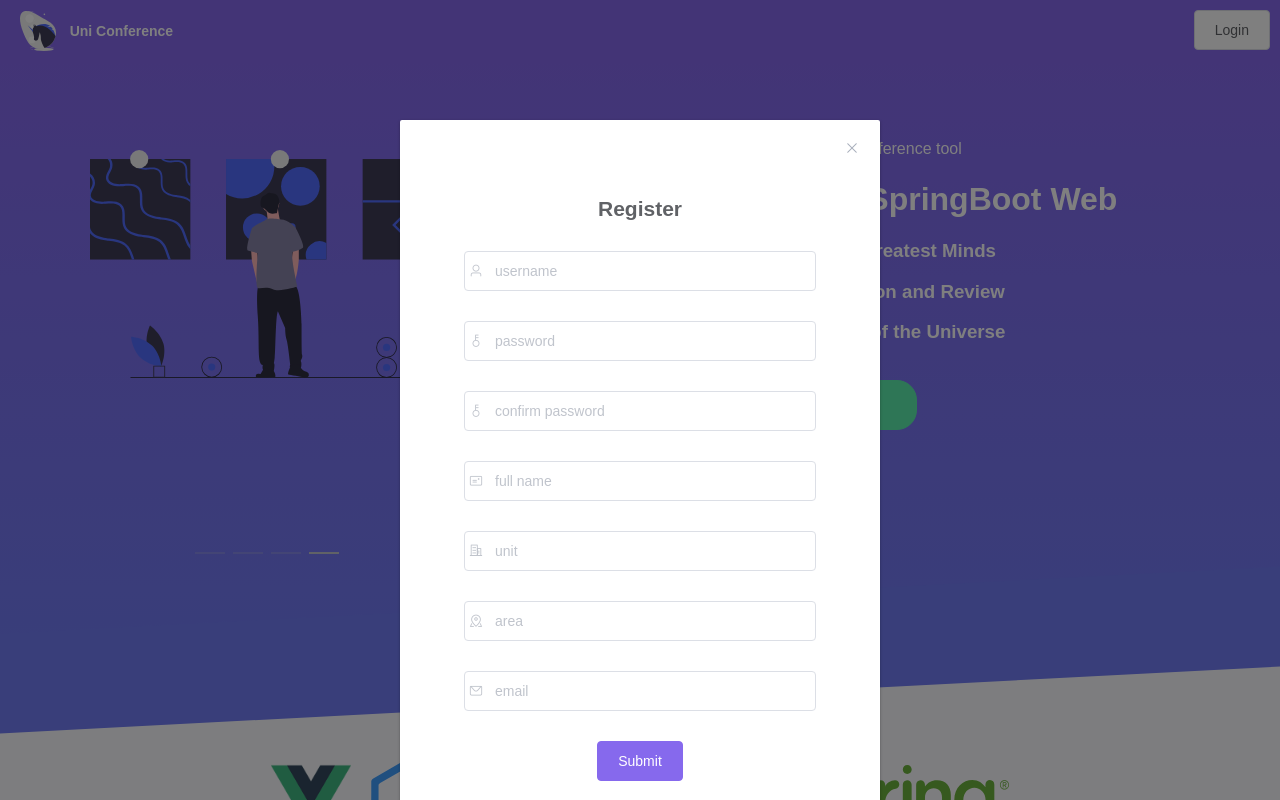
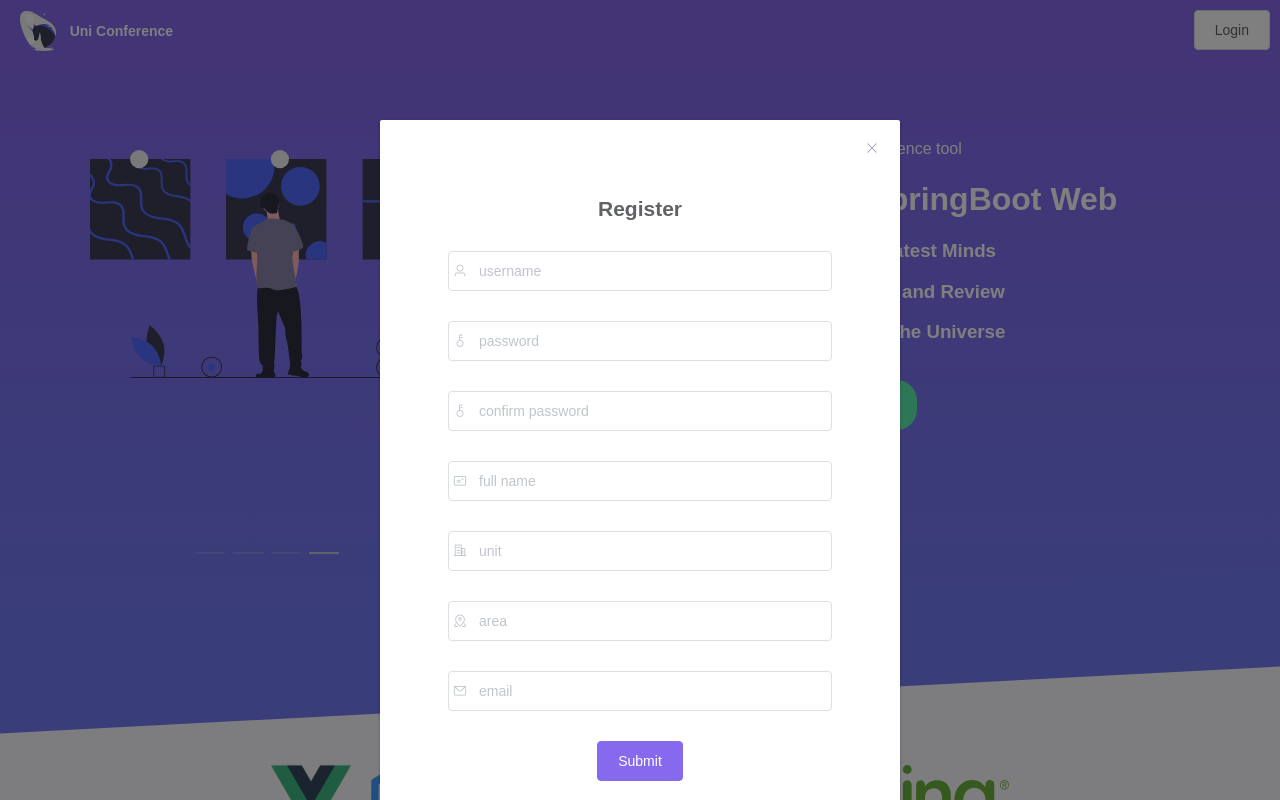
Before and after one commit to YHsilver/Unichair-Frontend, a Vue app in the folder frontend/: page /user in a window 1280 px wide. Both pictures are taken after a click on the button "Try for free". Shown: the top 800 px of the page. Built offline with nearby package versions, Linux system fonts and the light colour scheme.

Commit message:
fix register bug

```diff
--- a/frontend/src/components/headerComponents/LoginForm.vue
+++ b/frontend/src/components/headerComponents/LoginForm.vue
@@ -25,9 +25,9 @@
       <!-- register tip -->
       <el-form-item>
         <span>No account yet? 👉 </span>
-        <el-link type="primary" :underline="false" @click="registerFormVisible = true">register now </el-link>
-        <el-dialog :visible.sync="registerFormVisible" width="480px" append-to-body>
-          <RegisterForm />
+        <el-link type="primary" :underline="false" @click="registerFormVisible.name = true">register now </el-link>
+        <el-dialog :visible.sync="registerFormVisible.name" width="520px" append-to-body>
+          <RegisterForm :registerFormVisible="registerFormVisible" />
         </el-dialog>
       </el-form-item>
     </el-form>
@@ -49,7 +49,7 @@ export default {
         username: [{ required: true, message: '', trigger: 'blur' }],
         password: [{ required: true, message: '', trigger: 'blur' }],
       },
-      registerFormVisible: false,
+      registerFormVisible: { name: false },
     };
   },
   methods: {
--- a/frontend/src/components/headerComponents/RegisterForm.vue
+++ b/frontend/src/components/headerComponents/RegisterForm.vue
@@ -5,7 +5,7 @@
 
       <!-- user -->
       <el-form-item prop="username" class="inputBox">
-        <el-input class="form-input" type="text" v-model="registerForm.username" auto-complete="off" placeholder="username" @blur.native.capture="aAjax" clearable>
+        <el-input class="form-input" type="text" v-model="registerForm.username" auto-complete="off" placeholder="username" clearable>
           <i slot="prefix" class="el-icon-user"></i>
         </el-input>
       </el-form-item>
@@ -77,6 +77,7 @@
 <script>
 export default {
   name: 'Register',
+  props: ['registerFormVisible'],
   data() {
     const dataValid = (rule, value, callback) => {
       let userName = this.registerForm.username;
@@ -159,9 +160,8 @@ export default {
             .then((resp) => {
               // 根据后端的返回数据修改
               if (resp.status === 200 && Object.prototype.hasOwnProperty.call(resp.data, 'id')) {
-                // 跳转到login
                 this.$message({ type: 'success', message: 'successful registration', duration: '2000', showClose: 'true', center: 'true' });
-                this.$router.replace('/');
+                this.registerFormVisible.name = false;
               } else {
                 this.$message({ type: 'error', message: resp.data.message, duration: '2000', showClose: 'true', center: 'true' });
               }
@@ -176,29 +176,29 @@ export default {
         }
       });
     },
-    aAjax() {
-      this.$axios
-        .post('/login', {
-          username: this.registerForm.username,
-        })
-        .then((resp) => {
-          console.log(resp);
-        })
-        .catch((error) => {
-          if (error.status === 500) {
-            this.$message({
-              type: 'error',
-              message: "This username ' " + this.registerForm.username + " ' has been registered",
-              duration: '2000',
-              showClose: 'true',
-              center: 'true',
-            });
-            this.registerForm.username = '';
-          } else {
-            console.log('error');
-          }
-        });
-    },
+    // aAjax() {
+    //   this.$axios
+    //     .post('/login', {
+    //       username: this.registerForm.username,
+    //     })
+    //     .then((resp) => {
+    //       console.log(resp);
+    //     })
+    //     .catch((error) => {
+    //       if (error.status === 500) {
+    //         this.$message({
+    //           type: 'error',
+    //           message: "This username ' " + this.registerForm.username + " ' has been registered",
+    //           duration: '2000',
+    //           showClose: 'true',
+    //           center: 'true',
+    //         });
+    //         this.registerForm.username = '';
+    //       } else {
+    //         console.log('error');
+    //       }
+    //     });
+    // },
   },
 };
 </script>
--- a/frontend/src/components/homeComponents/Welcome.vue
+++ b/frontend/src/components/homeComponents/Welcome.vue
@@ -17,11 +17,12 @@
         <h3>Management of Submission and Review</h3>
         <h3>Exploration of Mysteries of the Universe</h3>
         <br />
-        <el-button @click="registerFormVisible = true" type="success" style="width:180px;height:50px;font-size:0.8rem" round
-          >Try for free<i class="el-icon-right el-icon--right"></i
-        ></el-button>
-        <el-dialog :visible.sync="registerFormVisible" width="480px">
-          <registerForm :v-bind="registerFormVisible" />
+        <el-button @click="registerFormVisible.name = true" type="success" style="width:180px;height:50px;font-size:0.8rem" round>
+          Try for free
+          <i class="el-icon-right el-icon--right"></i>
+        </el-button>
+        <el-dialog :visible.sync="registerFormVisible.name" width="520px">
+          <registerForm :registerFormVisible="registerFormVisible" />
         </el-dialog>
       </el-col>
     </el-row>
@@ -46,7 +47,7 @@ export default {
   name: 'Welcome',
   components: { registerForm },
   data() {
-    return { registerFormVisible: false };
+    return { registerFormVisible: { name: false } };
   },
 };
 </script>
```
